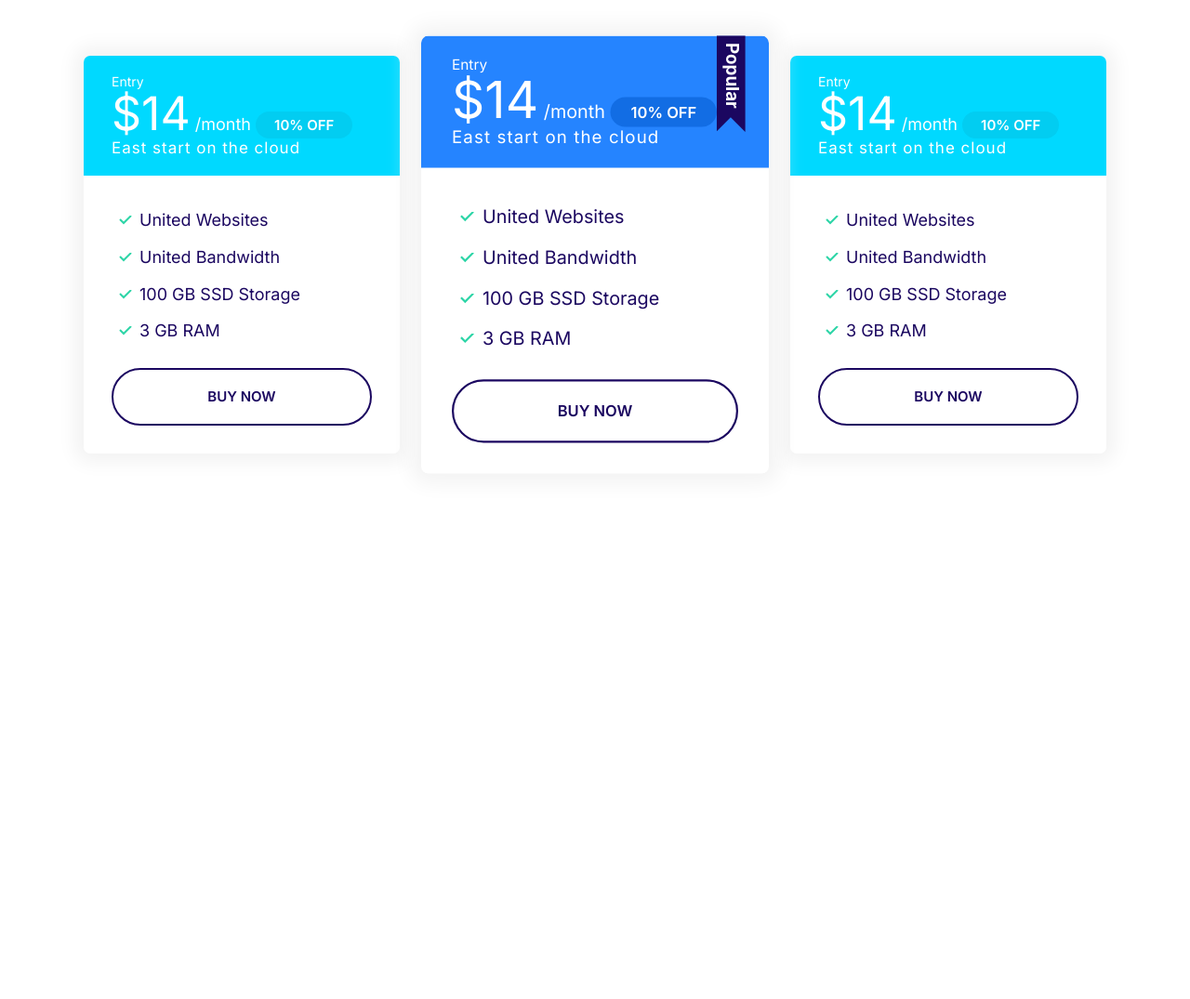
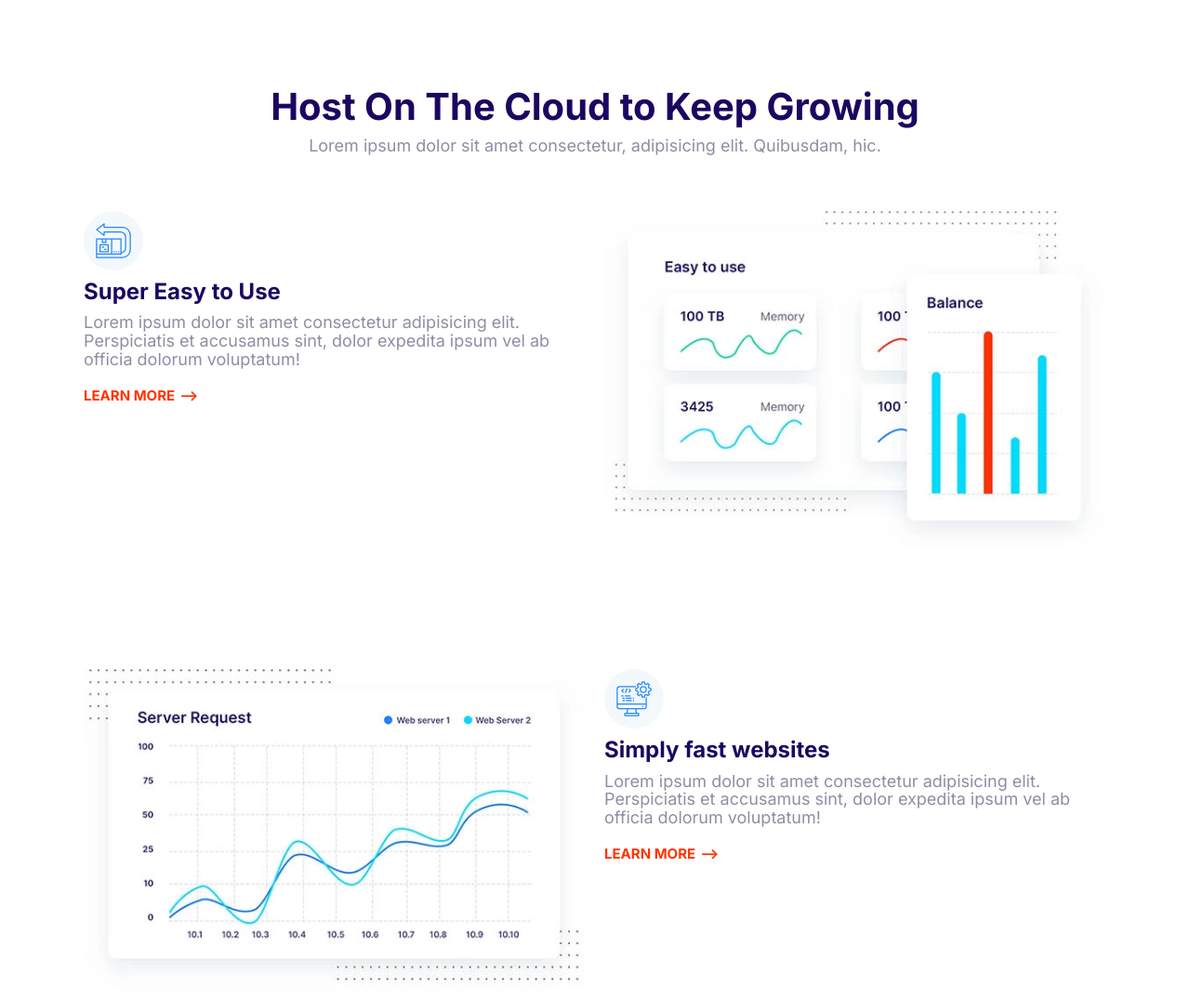
Before and after one commit to Firebot-666/WebProject, a plain HTML site: page index.html in a window 1280 px wide. Shown: the top 1075 px of the page at 93% size. Before the commit the page ends 800 px from the top, so only its background shows below. Drawn offline with Linux system fonts and the light colour scheme.

Commit message:
Build the features block component.

```diff
--- a/css/styles.css
+++ b/css/styles.css
@@ -759,3 +759,27 @@ a {
   max-width: 500px;
   margin: 0 auto;
 }
+
+/* Features */
+.feature {
+  gap: 4rem 2rem;
+  margin: 12rem 0;
+}
+
+.feature:first-of-type {
+  margin-top: 6rem;
+}
+
+.feature__heading {
+  margin: 1rem 0;
+}
+
+.feature__image {
+  width: 100%;
+}
+
+@media screen and (min-width: 768px) {
+  .feature:nth-of-type(even) .feature__content {
+    order: 2;
+  }
+}
--- a/index.html
+++ b/index.html
@@ -14,70 +14,116 @@
     <link rel="stylesheet" href="css/styles.css" />
   </head>
   <body>
-    <section class="block container block-plans">
-      <div class="grid grid--1x3">
-        <div class="plan">
-          <div class="card card--secondary">
-            <header class="card__header">
-              <h3 class="plan__name">Entry</h3>
-              <span class="plan__price">$14</span>
-              <span class="plan__billing-cycle">/month</span>
-              <span class="badge badge--secondary badge--small">10% OFF</span>
-              <span class="plan__description">East start on the cloud</span>
-            </header>
-            <div class="card__body">
-              <ul class="list list--tick">
-                <li class="list__item">United Websites</li>
-                <li class="list__item">United Bandwidth</li>
-                <li class="list__item">100 GB SSD Storage</li>
-                <li class="list__item">3 GB RAM</li>
-              </ul>
-              <button class="btn btn--outline btn--block">Buy Now</button>
-            </div>
-          </div>
+    <section class="block container">
+      <header class="block__header">
+        <h2>Host Оn Тhe Cloud to Keep Growing</h2>
+        <p>
+          Lorem ipsum dolor sit amet consectetur, adipisicing elit. Quibusdam,
+          hic.
+        </p>
+      </header>
+      <article class="grid grid--1x2 feature">
+        <div class="feature__content">
+          <span class="icon-container">
+            <svg class="icon icon--primary">
+              <use xlink:href="images/sprite.svg#easy"></use>
+            </svg>
+          </span>
+          <h3 class="feature__heading">Super Easy to Use</h3>
+          <p>
+            Lorem ipsum dolor sit amet consectetur adipisicing elit.
+            Perspiciatis et accusamus sint, dolor expedita ipsum vel ab officia
+            dolorum voluptatum!
+          </p>
+          <a href="#" class="link-arrow">Learn More</a>
         </div>
-        <div class="plan plan--popular">
-          <div class="card card--primary">
-            <header class="card__header">
-              <h3 class="plan__name">Entry</h3>
-              <span class="plan__price">$14</span>
-              <span class="plan__billing-cycle">/month</span>
-              <span class="badge badge--primary badge--small">10% OFF</span>
-              <span class="plan__description">East start on the cloud</span>
-            </header>
-            <div class="card__body">
-              <ul class="list list--tick">
-                <li class="list__item">United Websites</li>
-                <li class="list__item">United Bandwidth</li>
-                <li class="list__item">100 GB SSD Storage</li>
-                <li class="list__item">3 GB RAM</li>
-              </ul>
-              <button class="btn btn--outline btn--block">Buy Now</button>
-            </div>
-          </div>
+        <picture>
+          <source
+            type="image/webp"
+            srcset="images/easy.webp 1x, images/easy@2x.webp 2x" />
+          <source
+            type="image/jpg"
+            srcset="images/easy.jpg 1x, images/easy@2x.jpg 2x" />
+          <img class="feature__image" src="images/easy@2x.jpg" alt=""
+        /></picture>
+      </article>
+      <article class="grid grid--1x2 feature">
+        <div class="feature__content">
+          <span class="icon-container">
+            <svg class="icon icon--primary">
+              <use xlink:href="images/sprite.svg#computer"></use>
+            </svg>
+          </span>
+          <h3 class="feature__heading">Simply fast websites</h3>
+          <p>
+            Lorem ipsum dolor sit amet consectetur adipisicing elit.
+            Perspiciatis et accusamus sint, dolor expedita ipsum vel ab officia
+            dolorum voluptatum!
+          </p>
+          <a href="#" class="link-arrow">Learn More</a>
         </div>
-        <div class="plan">
-          <div class="card card--secondary">
-            <header class="card__header">
-              <h3 class="plan__name">Entry</h3>
-              <span class="plan__price">$14</span>
-              <span class="plan__billing-cycle">/month</span>
-              <span class="badge badge--secondary badge--small">10% OFF</span>
-              <span class="plan__description">East start on the cloud</span>
-            </header>
-            <div class="card__body">
-              <ul class="list list--tick">
-                <li class="list__item">United Websites</li>
-                <li class="list__item">United Bandwidth</li>
-                <li class="list__item">100 GB SSD Storage</li>
-                <li class="list__item">3 GB RAM</li>
-              </ul>
-              <button class="btn btn--outline btn--block">Buy Now</button>
-            </div>
-          </div>
+        <picture>
+          <source
+            type="image/webp"
+            srcset="images/fast.webp 1x, images/fast@2x.webp 2x" />
+          <source
+            type="image/jpg"
+            srcset="images/fast.jpg 1x, images/fast@2x.jpg 2x" />
+          <img class="feature__image" src="images/fast@2x.jpg" alt=""
+        /></picture>
+      </article>
+      <article class="grid grid--1x2 feature">
+        <div class="feature__content">
+          <span class="icon-container">
+            <svg class="icon icon--primary">
+              <use xlink:href="images/sprite.svg#settings"></use>
+            </svg>
+          </span>
+          <h3 class="feature__heading">WordPress made easy</h3>
+          <p>
+            Lorem ipsum dolor sit amet consectetur adipisicing elit.
+            Perspiciatis et accusamus sint, dolor expedita ipsum vel ab officia
+            dolorum voluptatum!
+          </p>
+          <a href="#" class="link-arrow">Learn More</a>
         </div>
-      </div>
+        <picture>
+          <source
+            type="image/webp"
+            srcset="images/wordpress.webp 1x, images/wordpress@2x.webp 2x" />
+          <source
+            type="image/jpg"
+            srcset="images/wordpress.jpg 1x, images/wordpress@2x.jpg 2x" />
+          <img class="feature__image" src="images/wordpress@2x.jpg" alt=""
+        /></picture>
+      </article>
+      <article class="grid grid--1x2 feature">
+        <div class="feature__content">
+          <span class="icon-container">
+            <svg class="icon icon--primary">
+              <use xlink:href="images/sprite.svg#clock"></use>
+            </svg>
+          </span>
+          <h3 class="feature__heading">24/7 Expert Support</h3>
+          <p>
+            Lorem ipsum dolor sit amet consectetur adipisicing elit.
+            Perspiciatis et accusamus sint, dolor expedita ipsum vel ab officia
+            dolorum voluptatum!
+          </p>
+          <a href="#" class="link-arrow">Learn More</a>
+        </div>
+        <picture>
+          <source
+            type="image/webp"
+            srcset="images/support.webp 1x, images/support@2x.webp 2x" />
+          <source
+            type="image/jpg"
+            srcset="images/support.jpg 1x, images/support@2x.jpg 2x" />
+          <img class="feature__image" src="images/support@2x.jpg" alt=""
+        /></picture>
+      </article>
     </section>
+
     <script src="js/main.js"></script>
   </body>
 </html>
```
Also changed, not shown: components/features block.html (added, +104 -0 lines), images/easy.jpg (added), images/easy.webp (added), images/easy@2x.jpg (added), images/easy@2x.webp (added), images/fast.jpg (added), images/fast.webp (added), images/fast@2x.jpg (added), images/fast@2x.webp (added), images/support.jpg (added), images/support.webp (added), images/support@2x.jpg (added), images/support@2x.webp (added), images/wordpress.jpg (added), 3 more files.
